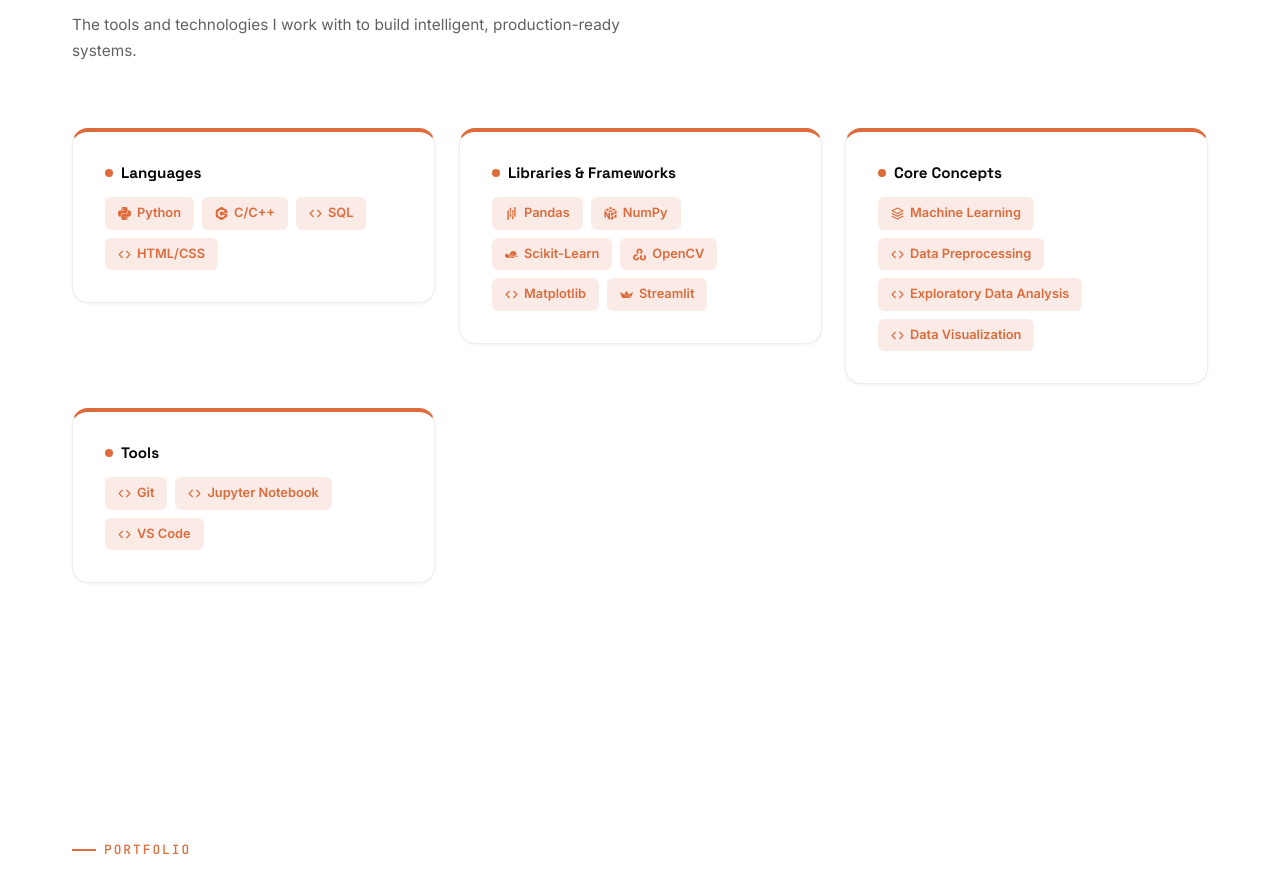
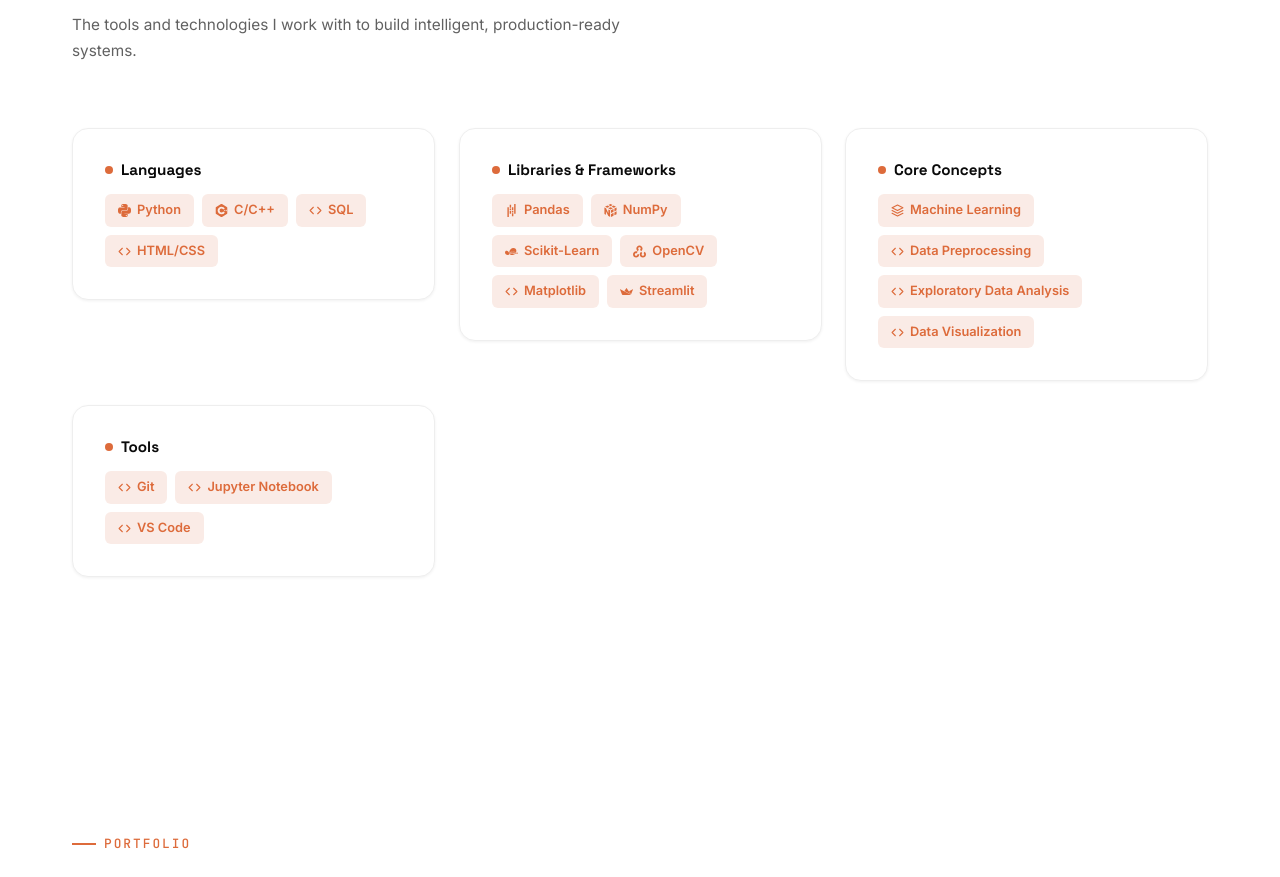
Before and after one commit to Adhavan1801/Portfolio, a Next.js app in the folder Portfolio/: page / in a window 1280 px wide. Shown: the part 1920-2797 px from the top of the page. Built offline with nearby package versions, Linux system fonts and the light colour scheme; no server answers; the database is empty.

Commit message:
UI: Remove orange top border from Skills category boxes for pure minimalism

```diff
--- a/Portfolio/src/app/globals.css
+++ b/Portfolio/src/app/globals.css
@@ -813,7 +813,6 @@
   background: var(--white-pure);
   border-radius: var(--radius-lg);
   border: 1px solid var(--border-light);
-  border-top: 4px solid var(--accent);
   box-shadow: var(--shadow-sm);
   transition: all var(--transition-base);
 }
```
